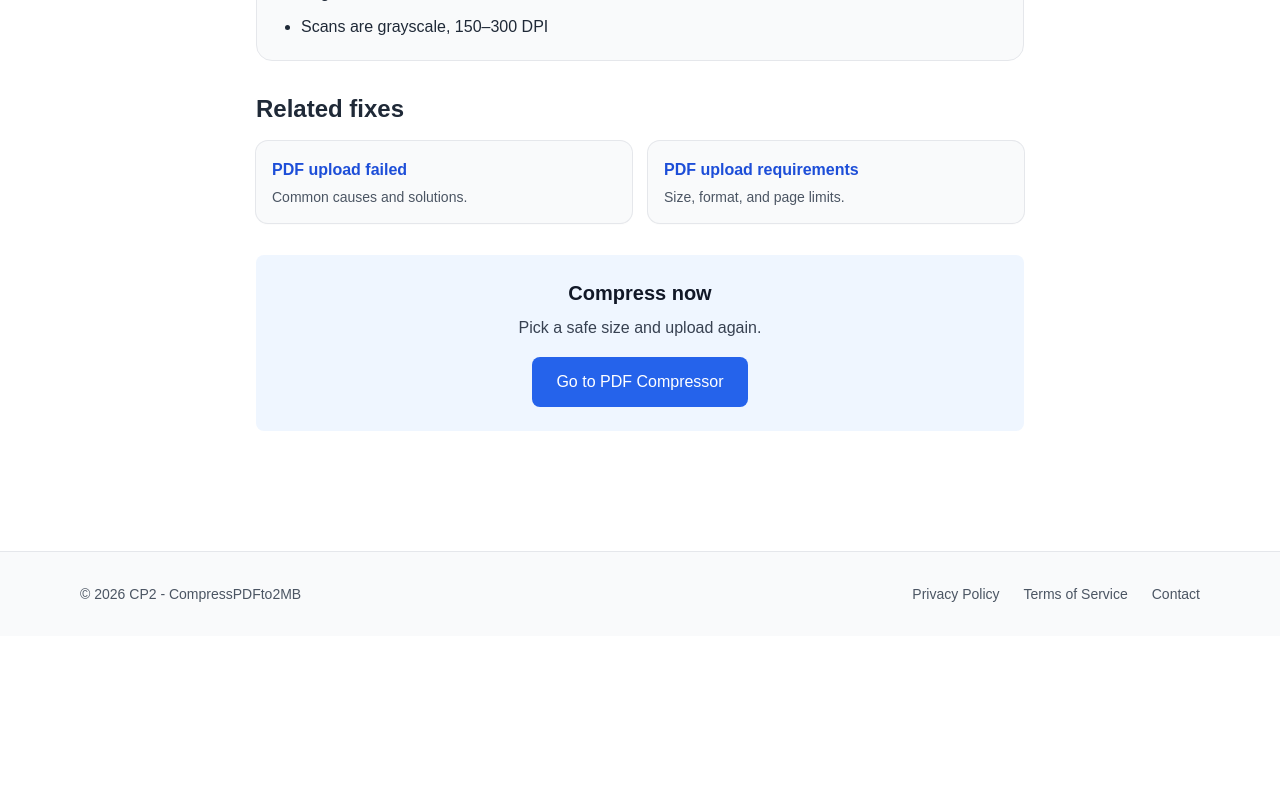
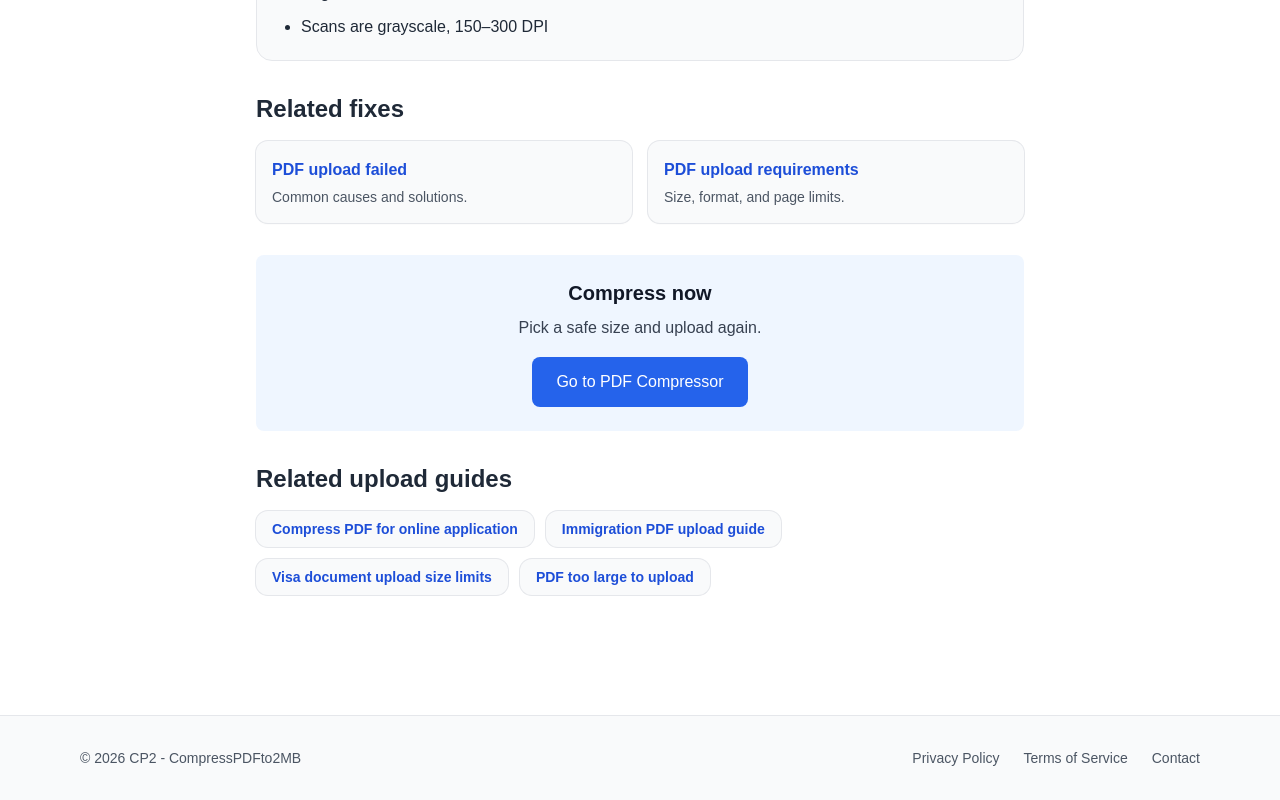
Before and after one commit to behicyildirim/compresspdfto2mb, a Next.js app: page /compress-pdf-for-portal-upload in a window 1280 px wide. Shown: the part 568-1368 px from the top of the page. Before the commit the page ends 1204 px from the top, so only its background shows below. Built offline with nearby package versions, Linux system fonts and the light colour scheme.

Commit message:
improve portal upload page internal links

```diff
--- a/app/compress-pdf-for-portal-upload/page.tsx
+++ b/app/compress-pdf-for-portal-upload/page.tsx
@@ -74,6 +74,7 @@ export default function CompressPdfForPortalUploadPage() {
 
           <section className="bg-blue-50 p-6 rounded-lg text-center">
             <h2 className="text-xl font-semibold text-gray-900">Compress now</h2>
+
             <p className="mt-2 text-gray-700">Pick a safe size and upload again.</p>
             <Link
               href="/"
@@ -82,6 +83,41 @@ export default function CompressPdfForPortalUploadPage() {
               Go to PDF Compressor
             </Link>
           </section>
+          <section className="mt-10">
+  <h2 className="text-2xl font-semibold">Related upload guides</h2>
+
+  <div className="mt-4 flex flex-wrap gap-3">
+
+    <Link
+      href="/compress-pdf-for-online-application"
+      className="rounded-xl bg-gray-50 px-4 py-2 text-sm font-semibold text-blue-700 ring-1 ring-gray-200 hover:bg-blue-50 transition"
+    >
+      Compress PDF for online application
+    </Link>
+
+    <Link
+      href="/immigration-pdf-upload-guide"
+      className="rounded-xl bg-gray-50 px-4 py-2 text-sm font-semibold text-blue-700 ring-1 ring-gray-200 hover:bg-blue-50 transition"
+    >
+      Immigration PDF upload guide
+    </Link>
+
+    <Link
+      href="/visa-document-upload-size-limit"
+      className="rounded-xl bg-gray-50 px-4 py-2 text-sm font-semibold text-blue-700 ring-1 ring-gray-200 hover:bg-blue-50 transition"
+    >
+      Visa document upload size limits
+    </Link>
+
+    <Link
+      href="/pdf-too-large-to-upload"
+      className="rounded-xl bg-gray-50 px-4 py-2 text-sm font-semibold text-blue-700 ring-1 ring-gray-200 hover:bg-blue-50 transition"
+    >
+      PDF too large to upload
+    </Link>
+
+  </div>
+</section>
         </div>
       </div>
     </main>
```
